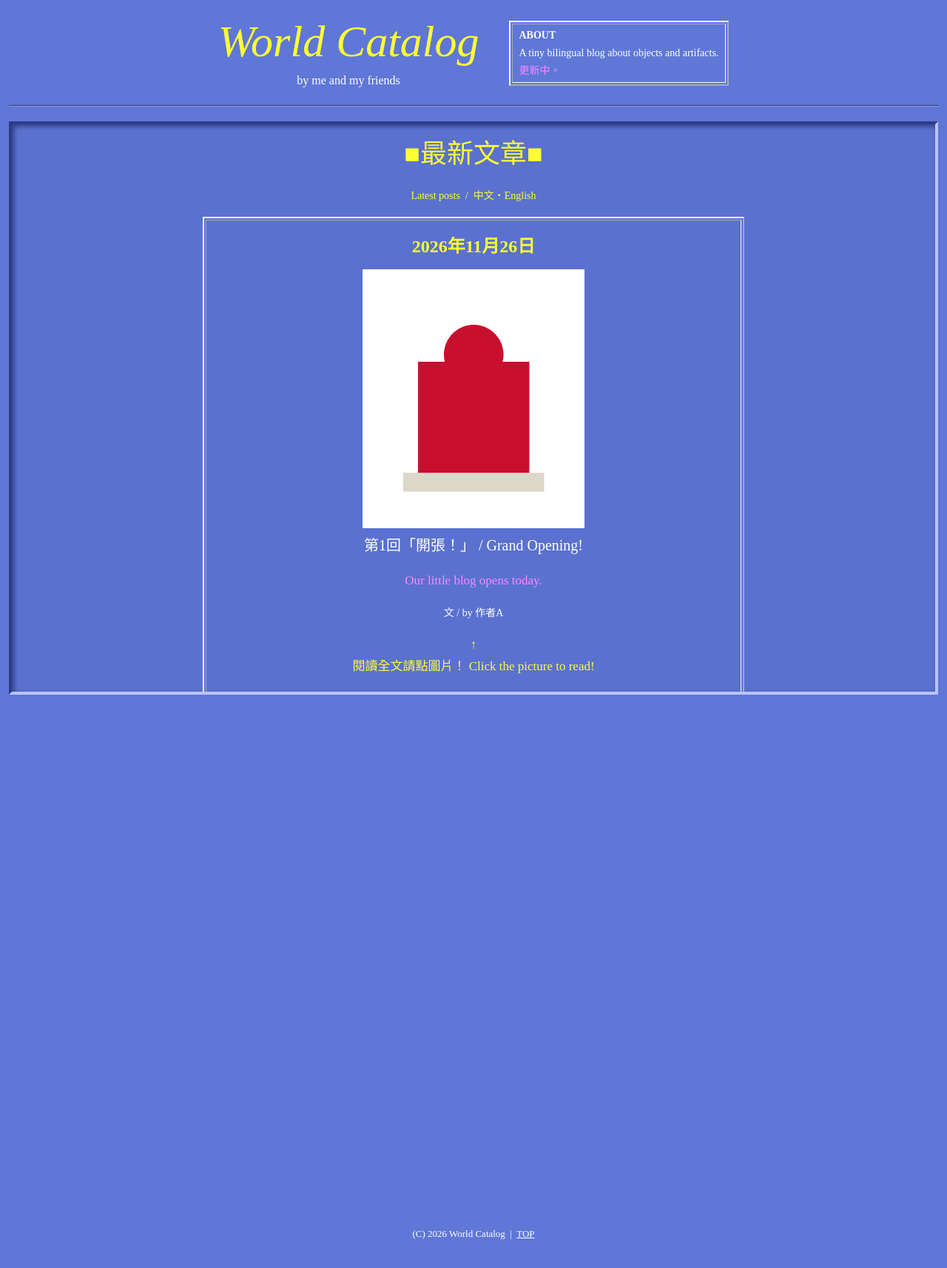
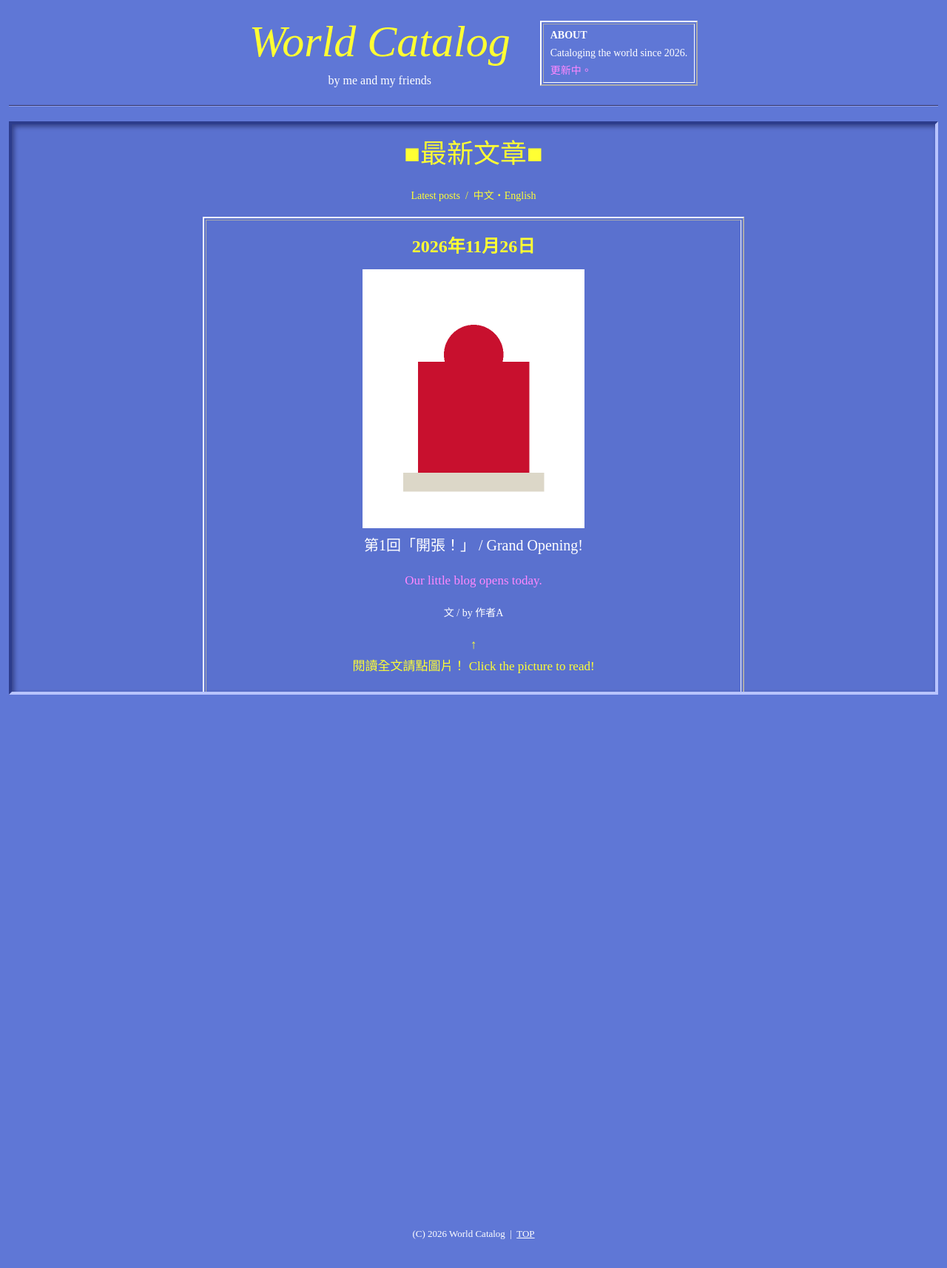
Before and after one commit to ZENYA-H/ZENYA-H.github.io, a Jekyll site: the page built from index.html, in a window 1280 px wide. Shown: the top 1714 px of the page at 74% size. Built offline with Jekyll 4.4.1, drawn with Linux system fonts in a browser that asks for light colours.

Commit message:
Update _config.yml

```diff
--- a/_config.yml
+++ b/_config.yml
@@ -1,7 +1,7 @@
 # 網站基本設定 / Site settings
 title: "World Catalog"
 tagline: "by me and my friends"
-description: "A tiny bilingual blog about objects and artifacts."
+description: "Cataloging the world since 2026."
 lang: zh-Hant
 
 # 如果網址是 https://帳號.github.io/repo名稱/ ，把 baseurl 改成 "/repo名稱"
```
